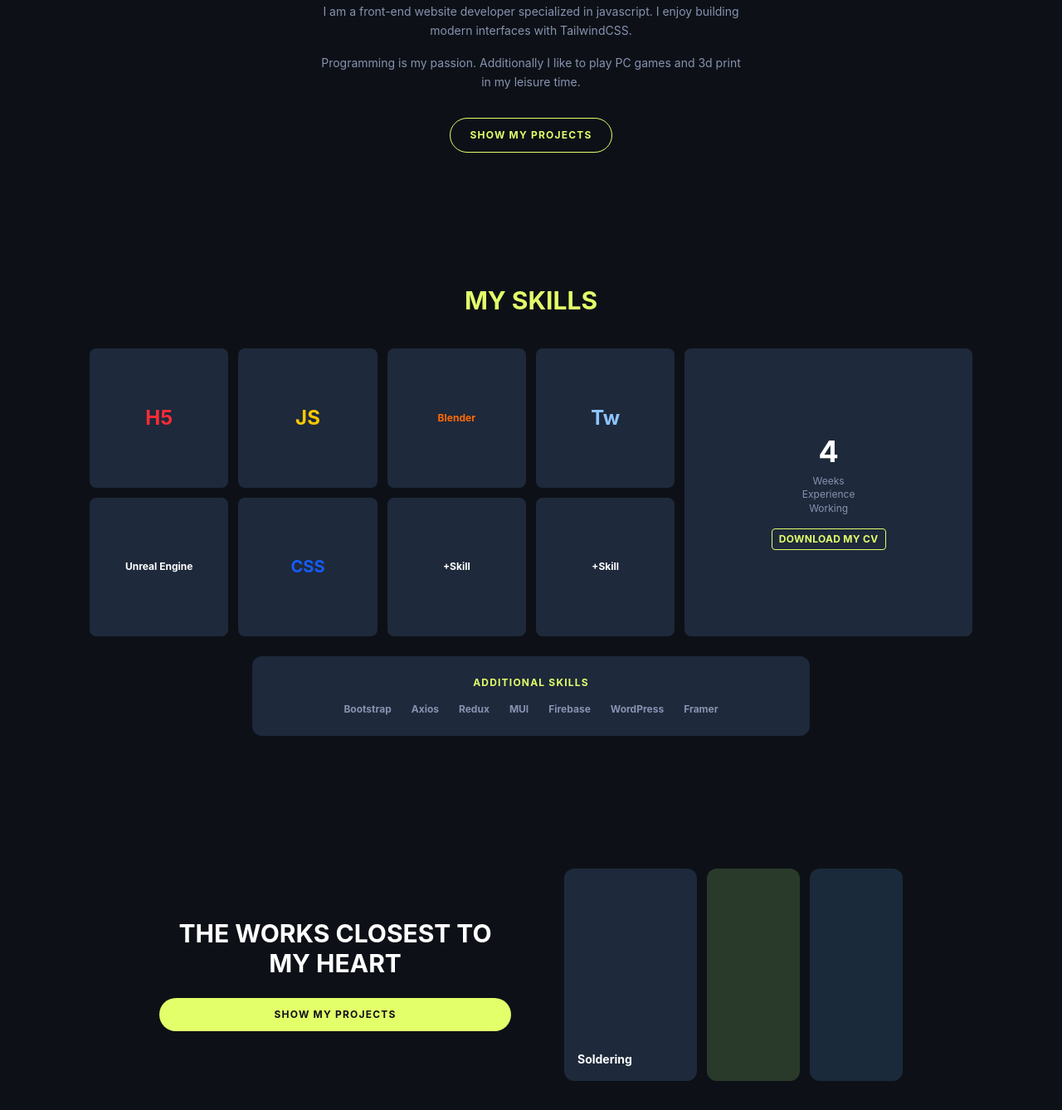
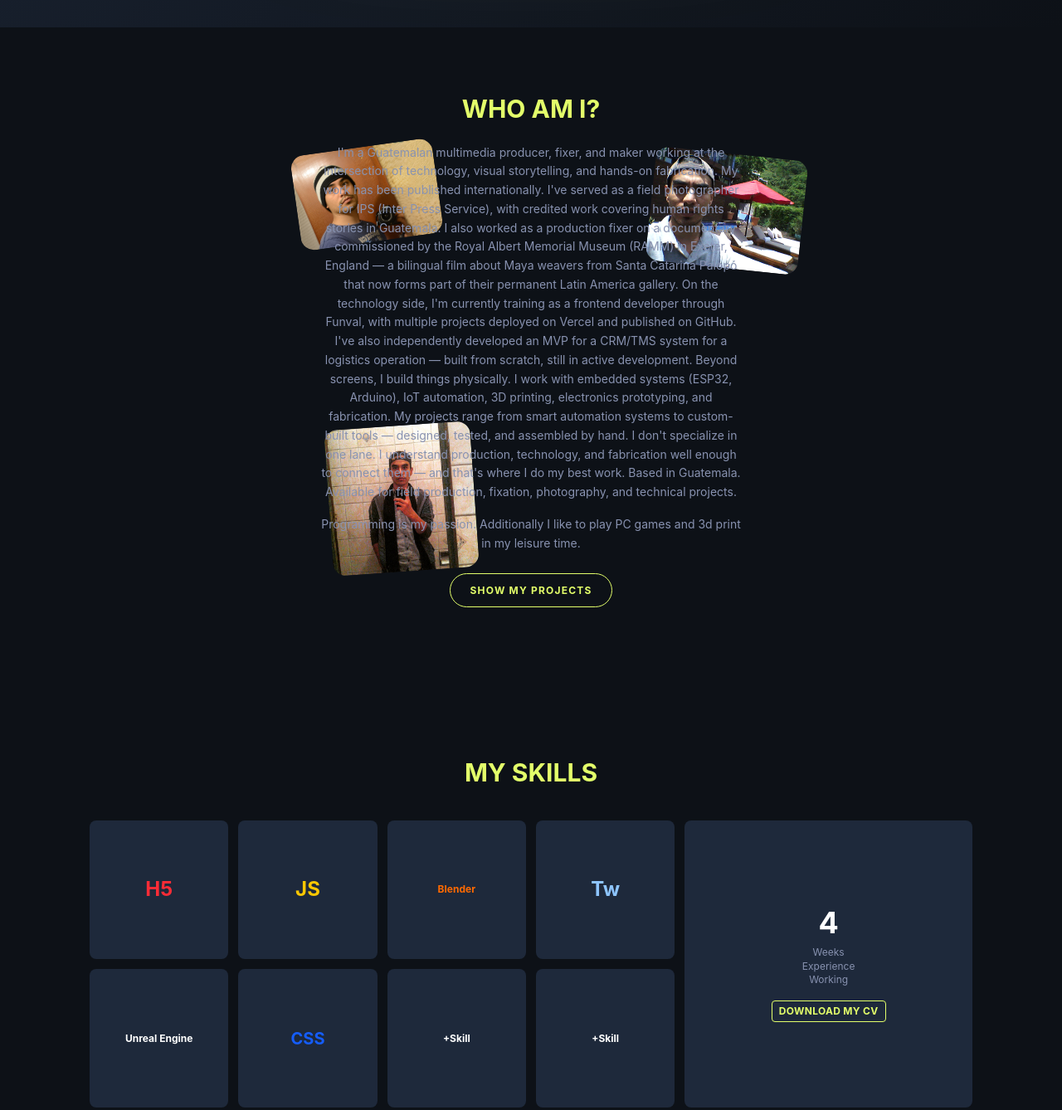
Before and after one commit to RicardoMirandadev/MiniProyecto, a website built with Vite: page index.html in a window 1280 px wide. Shown: the part 991-2329 px from the top of the page at 83% size. Built offline with nearby package versions, Linux system fonts and the light colour scheme.

Commit message:
ya me aburri

```diff
--- a/index.html
+++ b/index.html
@@ -50,8 +50,8 @@
       </p>
 
 
-      <img src="../ricardo.png" alt="Ricardo"
-        class="w-48 md:w-80 my-6 drop-shadow-[0_0_85px_#E3FF6A]">
+      <img src="/ricardo.png" alt="Ricardo"
+        class="w-52 md:w-90 mt-1 lg:w-120 drop-shadow-[0_0_85px_#E3FF6A]">
 
       <h1 class="text-light text-2xl md:text-5xl lg:text-6xl font-bold mt-2">
         Front-end Developer
@@ -64,11 +64,15 @@
     </section>
 
 
-    <section id="about" class="py-20 px-4 md:px-8 flex flex-col items-center text-center bg-dark">
+    <section id="about" class="py-20 px-4 relative min-h-screen md:px-8 flex flex-col items-center text-center bg-dark">
+      <div class="relative z-10">
       <h2 class="text-highlight text-3xl font-bold mb-6">WHO AM I?</h2>
-      <p class="text-soft-gray max-w-lg text-sm leading-relaxed mb-4">
-        I am a front-end website developer specialized in javascript. I enjoy building modern interfaces with TailwindCSS.
-      </p>
+      <p class="text-soft-gray max-w-lg justify-center text-sm leading-relaxed mb-4">I'm a Guatemalan multimedia producer, fixer, and maker working at the intersection of technology, visual storytelling, and hands-on fabrication.
+My work has been published internationally. I've served as a field photographer for IPS (Inter Press Service), with credited work covering human rights stories in Guatemala. I also worked as a production fixer on a documentary commissioned by the Royal Albert Memorial Museum (RAMM) in Exeter, England — a bilingual film about Maya weavers from Santa Catarina Palopó that now forms part of their permanent Latin America gallery.
+On the technology side, I'm currently training as a frontend developer through Funval, with multiple projects deployed on Vercel and published on GitHub. I've also independently developed an MVP for a CRM/TMS system for a logistics operation — built from scratch, still in active development.
+Beyond screens, I build things physically. I work with embedded systems (ESP32, Arduino), IoT automation, 3D printing, electronics prototyping, and fabrication. My projects range from smart automation systems to custom-built tools — designed, tested, and assembled by hand.
+I don't specialize in one lane. I understand production, technology, and fabrication well enough to connect them — and that's where I do my best work.
+Based in Guatemala. Available for field production, fixation, photography, and technical projects.</p>
       <p class="text-soft-gray max-w-lg text-sm leading-relaxed mb-8">
         Programming is my passion. Additionally I like to play PC games and 3d print in my leisure time.
       </p>
@@ -76,6 +80,15 @@
         class="border border-highlight text-highlight px-6 py-3 rounded-full font-bold text-xs tracking-widest hover:bg-highlight hover:text-dark">
         SHOW MY PROJECTS
       </a>
+      </div>
+      <div class="md:hidden flex flex-col items-center gap-4 mt-8">
+        <img src="./public/foto.jpg" class="w-48 rounded-2xl">
+        <img src="./public/20180716_131207.jpg" class="w-48 rounded-2xl">
+        <img src="./public/free.JPG" class="w-48 rounded-2xl">
+      </div>
+      <img src="./public/foto.jpg" class="hidden md:block absolute top-33 left-3 w-32 lg:top-36 lg:left-89 lg:w-43 rounded-2xl rotate-[-8deg] ">
+      <img src="./public/20180716_131207.jpg" class="hidden md:block absolute top:20 right-8 w-46 lg:top-38 lg:right-78 lg:w-46 rounded-2xl rotate-[6deg]">
+      <img src="./public/free.JPG" class="hidden md:block absolute bottom-9 left-9 w-34 lg:bottom-36 lg:left-99 lg:w-44 rounded-2xl rotate-[-4deg]">
     </section>
 
 <section id="skills" class="py-20 px-4 md:px-8 bg-dark flex flex-col items-center">
@@ -113,28 +126,35 @@
   </div>
 </section>
 
-<section id="projects" class="py-20 px-8 md:px-16 lg:px-24 bg-dark">
+<section id="projects" class="py-20 px-8 flex relative flex-col justify-center md:px-16 min-h-screen lg:px-24  bg-dark">
  <div class="flex flex-col lg:flex-row items-center justify-center gap-16 max-w-4xl mx-auto">
 
     <div class="flex flex-col gap-6 lg:w-auto">
       <h2 class="text-light text-center text-3xl font-bold ">THE WORKS CLOSEST TO MY HEART</h2>
-      <a href="#" class="w-full text-center bg-highlight text-dark px-6 py-3 rounded-full font-bold text-xs tracking-widest hover:scale-105 transition-transform lg:mt-auto">
+      <a href="#" class="z-10 text-center bg-highlight text-dark px-6 py-2 rounded-full font-bold text-xs tracking-widest hover:scale-105 transition-transform lg:mt-auto">
         SHOW MY PROJECTS
       </a>
     </div>
 
-    <div class="flex gap-3 lg:w-1/2 justify-center">
-      <div class="bg-deep-blue rounded-xl overflow-hidden w-40 h-64 flex items-end p-4 flex-shrink-0">
-        <p class="text-light text-sm font-bold">Soldering</p>
+    <div class="flex flex-col md:flex-row gap-3 lg:w-1/2 w-full md:w-1/2 justify-center">
+
+      <div class="bg-deep-blue relative rounded-xl overflow-hidden w-full lg:w-60 h-64 flex items-end p-4 flex-shrink-0">
+        <img src="./public/hig.jpg" alt="trabajo de soldadura en altura" class=" w-full h-full object-cover absolute inset-0">
+        <p class="text-light text-sm font-bold absolute">Soldering</p>
       </div>
-      <div class="bg-[#2a3a2a] rounded-xl overflow-hidden w-28 h-64 flex-shrink-0"></div>
-      <div class="bg-[#1a2a3a] rounded-xl overflow-hidden w-28 h-64 flex-shrink-0"></div>
+      <div class="bg-[#2a3a2a] rounded-xl relative overflow-hidden w-full lg:w-40 h-64 flex items-end p-3 flex-shrink-0">
+      <img src="./public/foto.jpg" alt="fotografo" class=" w-full h-full object-cover absolute inset-0">
+        <p class="text-light text-sm font-bold absolute">potho</p>
+        </div>
+      <div class="bg-[#2a3a2a] rounded-xl relative overflow-hidden w-full lg:w-40 h-64 flex items-end p-3 flex-shrink-0">
+      <img src="./public/work.jpg" alt="trabajo de obrero" class=" w-full h-full object-cover absolute inset-0">
+        <p class="text-light text-sm font-bold absolute">work</p>
     </div>
 
   </div>
 </section>
 
-<section id="contact" class="py-20 px-8 bg-dark flex justify-center ">
+<section id="contact" class="py-20 min-h-screen px-8 bg-dark flex justify-center ">
   <div class="bg-white rounded-2xl p-10 w-full  lg:max-w-3/4 flex flex-col gap-4">
     <h2 class="text-dark text-3xl font-bold text-center mb-10">LET'S HAVE A CHAT</h2>
     <input type="text"   placeholder="YOUR NAME"     class="bg-gray-100 text-dark px-4 py-4 rounded-lg outline-none text-sm w-full text-center lg:text-left">
```
Also changed, not shown: public/free.JPG (renamed from public/IMG_1814.JPG), 4 other files.
